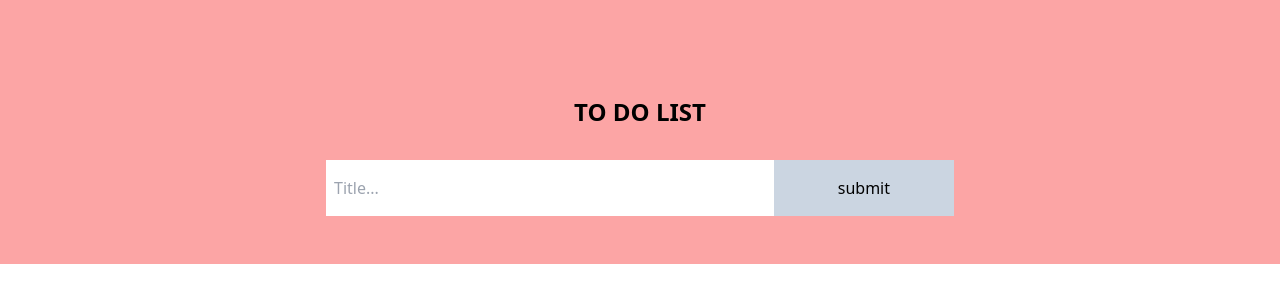
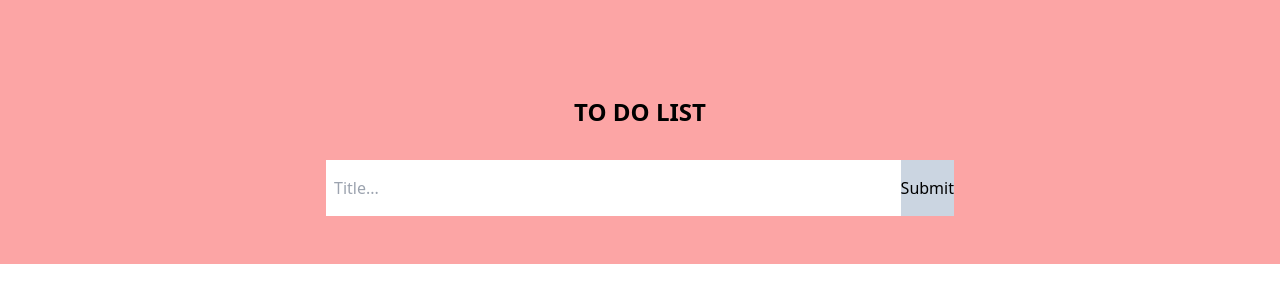
Before and after one commit to side-26/TODO-list, a React (Create React App) app: page / in a window 1280 px wide. Shown: the top 302 px of the page. Built offline with nearby package versions, Linux system fonts and the light colour scheme.

Commit message:
style set className prop to button tag

```diff
--- a/src/components/appButton/index.tsx
+++ b/src/components/appButton/index.tsx
@@ -1,4 +1,3 @@
-
 import { AppBtnPropsType } from "./types";
 export default function AppButton({
   children,
@@ -6,8 +5,8 @@ export default function AppButton({
   ...props
 }: AppBtnPropsType) {
   return (
-    <div className={className}>
-      <button {...props} className="w-full h-full lg:px-16">
+    <div>
+      <button {...props} className={`w-full h-full ${className}`}>
         {children}
       </button>
     </div>
```
